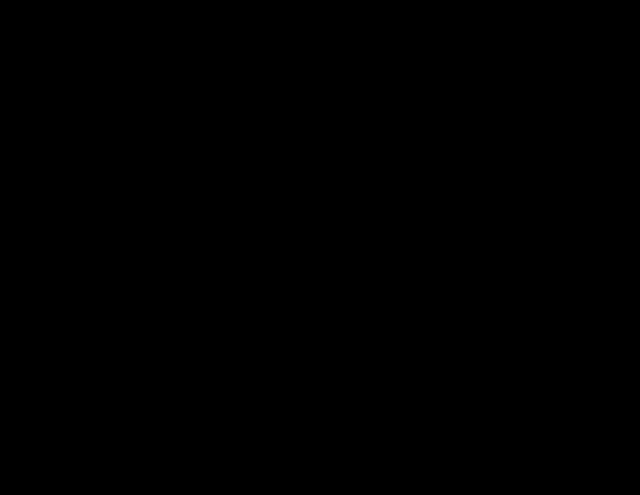
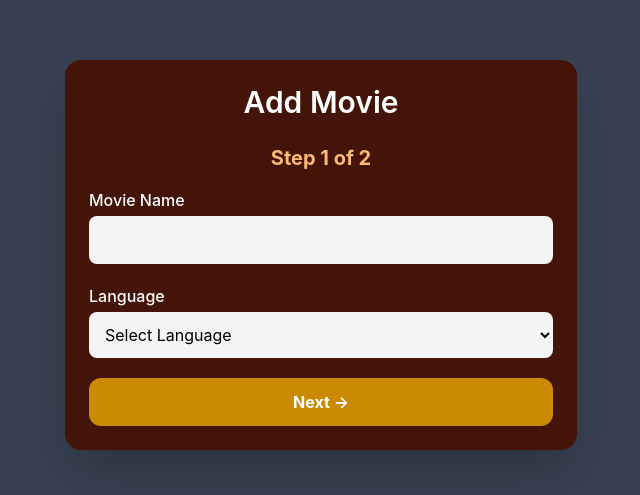
Before and after one commit to hreshikesh/React-Js, a React (Create React App) app in the folder cinexa-react/: page /save-movie in a window 1280 px wide. Before the commit this address had no page. Shown: the part 145-640 px from the top of the page, without its empty margins (319-959 px from the left). Built offline with nearby package versions, Linux system fonts and the light colour scheme.

Commit message:
movie register frontend

```diff
--- a/cinexa-react/src/App.js
+++ b/cinexa-react/src/App.js
@@ -4,6 +4,7 @@
 import AdminDashBoard from './components/AdminDashBoard.js';
 import { ToastContainer } from 'react-toastify';
 import 'react-toastify/dist/ReactToastify.css';
+import AddMovie from './components/AddMovie.js';
 
 
 const App=()=>{
@@ -16,6 +17,7 @@
         <Route path='/' element={<Home/>}/>
         <Route path='/admin-login' element={<Admin />}/>
         <Route path='/admin-dashboard' element={<AdminDashBoard />}/>
+        <Route path='/save-movie' element={<AddMovie />}/>
       </Routes>
     </Router>
     </>
--- /dev/null
+++ b/cinexa-react/src/components/AddMovie.js
@@ -0,0 +1,134 @@
+import { useState } from "react";
+
+const AddMovie = () => {
+  const [step, setStep] = useState(1);
+
+  return (
+    <div className="bg-gray-700 min-h-screen flex items-center justify-center p-6">
+      <div className="w-full max-w-lg bg-orange-950 rounded-2xl shadow-2xl p-6">
+
+        <h1 className="text-white text-3xl font-semibold text-center mb-6">
+          Add Movie
+        </h1>
+
+        <h2 className="text-xl text-orange-300 text-center font-bold mb-4">
+          Step {step} of 2
+        </h2>
+
+        <form className="space-y-5">
+
+          {/* STEP 1 */}
+          {step === 1 && (
+            <>
+              <div>
+                <label
+                  htmlFor="movieNameId"
+                  className="block text-white mb-1 font-medium"
+                >
+                  Movie Name
+                </label>
+                <input
+                  type="text"
+                  id="movieNameId"
+                  name="movieName"
+                  className="w-full p-3 rounded-lg bg-gray-100 focus:outline-none focus:ring-2 focus:ring-yellow-500"
+                  required
+                />
+              </div>
+
+              <div>
+                <label
+                  htmlFor="movieLanguageId"
+                  className="block text-white mb-1 font-medium"
+                >
+                  Language
+                </label>
+                <select
+                  id="movieLanguageId"
+                  name="movieLanguage"
+                  className="w-full p-3 rounded-lg bg-gray-100 focus:outline-none focus:ring-2 focus:ring-yellow-500"
+                  required
+                >
+                  <option value="">Select Language</option>
+                  <option value="English">English</option>
+                  <option value="Spanish">Spanish</option>
+                  <option value="French">French</option>
+                  <option value="German">German</option>
+                  <option value="Chinese">Chinese</option>
+                  <option value="Japanese">Japanese</option>
+                  <option value="Hindi">Hindi</option>
+                  <option value="Arabic">Arabic</option>
+                </select>
+              </div>
+
+              <button
+                type="button"
+                onClick={() => setStep(2)}
+                className="w-full bg-yellow-600 hover:bg-yellow-700 text-white font-bold py-3 rounded-xl transition-all hover:scale-[1.02]"
+              >
+                Next →
+              </button>
+            </>
+          )}
+
+          {/* STEP 2 */}
+          {step === 2 && (
+            <>
+              <div>
+                <label
+                  htmlFor="movieImage"
+                  className="block text-white mb-1 font-medium"
+                >
+                  Movie Image
+                </label>
+                <input
+                  type="file"
+                  id="movieImage"
+                  name="movieImage"
+                  className="w-full p-3 rounded-lg bg-gray-100 focus:outline-none"
+                  required
+                />
+              </div>
+
+              <div>
+                <label
+                  htmlFor="moviePriceId"
+                  className="block text-white mb-1 font-medium"
+                >
+                  Movie Price
+                </label>
+                <input
+                  type="number"
+                  id="moviePriceId"
+                  name="moviePrice"
+                  className="w-full p-3 rounded-lg bg-gray-100 focus:outline-none focus:ring-2 focus:ring-green-500"
+                  required
+                />
+              </div>
+
+              <div className="flex gap-4 mt-4">
+                <button
+                  type="button"
+                  onClick={() => setStep(1)}
+                  className="w-1/2 bg-gray-500 hover:bg-gray-600 text-white font-bold py-3 rounded-xl transition-all hover:scale-[1.02]"
+                >
+                  ← Back
+                </button>
+
+                <button
+                  type="submit"
+                  className="w-1/2 bg-green-600 hover:bg-green-700 text-white font-bold py-3 rounded-xl transition-all hover:scale-[1.02]"
+                >
+                  Submit ✔
+                </button>
+              </div>
+            </>
+          )}
+        </form>
+
+      </div>
+    </div>
+  );
+};
+
+export default AddMovie;
--- a/cinexa-react/src/components/AdminDashBoard.js
+++ b/cinexa-react/src/components/AdminDashBoard.js
@@ -29,8 +29,8 @@
                     <h2 className="text-2xl font-bold mb-4">Manage Cinema Operations</h2>
                     <p className="text-gray-300">Here you can manage movies, view bookings, and handle other administrative tasks.</p>
                     </div>
-                    <div className='grid grid-cols-2 mt-4 bg-red-950 gap-4 mt-6 p-4 rounded-lg'>
-                        <button className="bg-yellow-600 hover:bg-yellow-700 text-white font-bold py-2 px-4 rounded-full w-full hover:scale-105 transition-all duration-200">Add Movies</button>
+                    <div className='grid grid-cols-2 bg-red-950 gap-4 mt-6 p-4 rounded-lg'>
+                        <button className="bg-yellow-600 hover:bg-yellow-700 text-white font-bold py-2 px-4 rounded-full w-full hover:scale-105 transition-all duration-200" onClick={()=>{navigate('/save-movie')}}>Add Movies</button>
                         <button className="bg-yellow-600 hover:bg-yellow-700 text-white font-bold py-2 px-4 rounded-full w-full hover:scale-105 transition-all duration-200">Update Movie</button>
                     </div>
                 </div>
```
